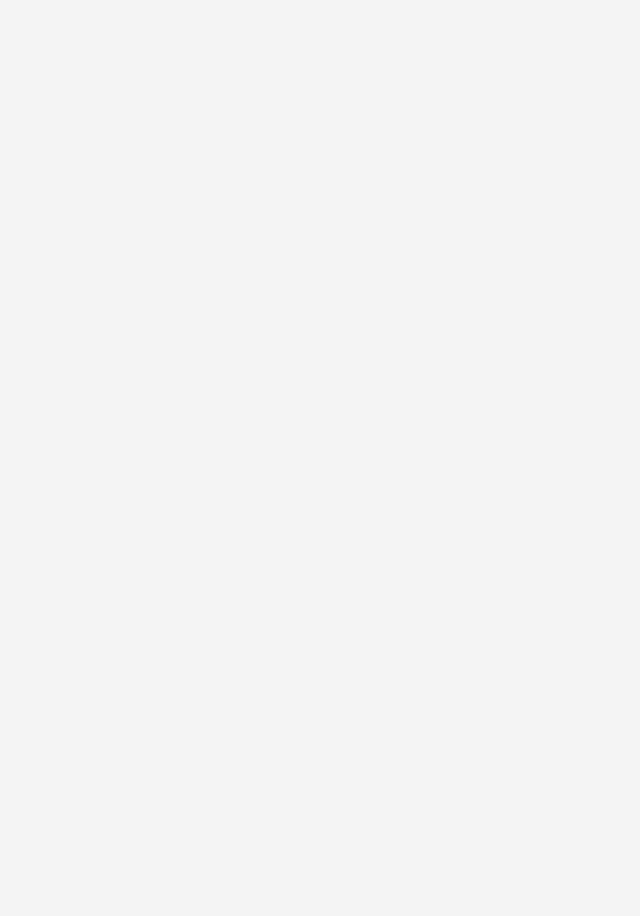
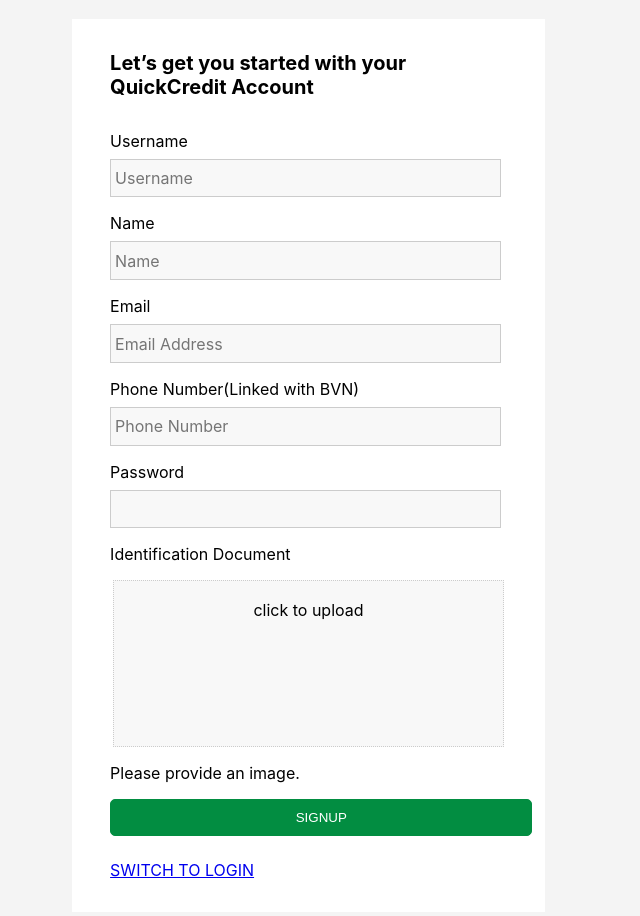
Before and after one commit to Opeyemi-Omotayo/QuickCredit-Clone, a React (Create React App) app: page /app/users/registration in a window 1280 px wide. Shown: the part 200-1116 px from the top of the page, without its empty margins (332-972 px from the left). Before the commit the page ends 800 px from the top, so only its background shows below. Built offline with nearby package versions, Linux system fonts and the light colour scheme.

Commit message:
made some changes to the signup&login

```diff
--- a/package.json
+++ b/package.json
@@ -6,10 +6,12 @@
     "@testing-library/jest-dom": "^5.16.5",
     "@testing-library/react": "^13.4.0",
     "@testing-library/user-event": "^13.5.0",
+    "firebase": "^9.17.2",
     "framer-motion": "^10.2.3",
     "react": "^18.2.0",
     "react-dom": "^18.2.0",
     "react-icons": "^4.7.1",
+    "react-phone-number-input": "^3.2.19",
     "react-router-dom": "^5.1.2",
     "react-scripts": "5.0.1",
     "react-transition-group": "^4.4.5",
--- a/src/App.js
+++ b/src/App.js
@@ -13,10 +13,10 @@
         <Route path="/" exact>
           <HomePage />
         </Route>
-        <Route path="/app/register" exact>
+        <Route path="/app/users/registration" exact>
           <Register />
         </Route>
-        <Route path="/app/login" exact>
+        <Route path="/app/users/login" exact>
           <Login />
         </Route>
       </Switch>
--- a/src/components/header/Navigation.js
+++ b/src/components/header/Navigation.js
@@ -8,8 +8,8 @@
     <li><NavLink to="#process">THE PROCESS</NavLink></li>
     <li><NavLink to="#whyUs">WHY US</NavLink></li>
     <li><NavLink to="#faqs">FAQs</NavLink></li>
-    <li><NavLink to="/app/login">LOGIN</NavLink></li>
-    <li><NavLink to="/app/register" className="startBtn">Register</NavLink></li>
+    <li><NavLink to="/app/users/login">LOGIN</NavLink></li>
+    <li><NavLink to="/app/users/registration" className="startBtn">Register</NavLink></li>
   </ul>
 }
 
--- a/src/pages/Login.js
+++ b/src/pages/Login.js
@@ -1,92 +1,108 @@
-import React , { useContext}from 'react';
-import { useHistory } from 'react-router-dom';
+import React, { useContext, useState } from "react";
+import { useHistory, Link } from "react-router-dom";
 
 import Img from "../components/Images/Register.svg";
-import Input from '../Elements/Input';
-import { VALIDATOR_EMAIL, VALIDATOR_MINLENGTH } from '../Validation/Validators';
-import { useForm } from '../hooks/form-hook';
+import Input from "../Elements/Input";
+import { VALIDATOR_EMAIL, VALIDATOR_MINLENGTH } from "../Validation/Validators";
+import { useForm } from "../hooks/form-hook";
 import { AuthContext } from "../context/auth-context";
 import { useHttp } from "../hooks/http-hook";
-import LoadingSpinner from '../Elements/LoadingSpinner';
-import ErrorModal from '../Elements/ErrorModal';
+import LoadingSpinner from "../Elements/LoadingSpinner";
+import ErrorModal from "../Elements/ErrorModal";
 
-import './Register.css';
+import "./Register.css";
 
 const Login = () => {
   const history = useHistory();
   const auth = useContext(AuthContext);
-  const { isLoading, sendRequest , error, clearError} = useHttp();
-  const [formState, inputHandler] = useForm(
+  const { isLoading, sendRequest, error, clearError } = useHttp();
+  const [formState, inputHandler, setFormData] = useForm(
     {
       email: {
         value: "",
         isValid: false,
       },
-      pin: {
+      password: {
         value: "",
         isValid: false,
-      }
+      },
     },
     false
   );
 
-  const submitHandler =async (event) =>{
-    console.log('okkkk')
+  const switchModeHandler = () => {
+    setFormData(
+      {
+        ...formState.inputs,
+        name: undefined,
+        number: undefined,
+        username: undefined,
+        image: undefined,
+      },
+      formState.inputs.email.isValid && formState.inputs.password.isValid
+    );
+  };
+
+  const submitHandler = async (event) => {
     event.preventDefault();
+    console.log(formState.inputs.password.value);
       console.log(formState.inputs.email.value);
-console.log(formState.inputs.password.value)
-
     try {
       const responseData = await sendRequest(
-        'http://localhost:5000/api/users/login',
-        'POST',
+        process.env.REACT_APP_BACKEND_URL + "/users/login",
+        "POST",
         JSON.stringify({
           email: formState.inputs.email.value,
-          password: formState.inputs.password.value
+          password: formState.inputs.password.value,
         }),
         {
-          'Content-Type': 'application/json'
+          "Content-Type": "application/json",
         }
       );
+      history.push("/");
       auth.login(responseData.userId, responseData.token);
-      history.push('/')
-    } catch (err) {}
+    } catch (err) {
     }
+  };
 
-  return <React.Fragment>
+  return (
+    <React.Fragment>
       <ErrorModal error={error} onClear={clearError} />
-     <img src={Img} alt="Register-img" className="box-img-logo"/>
+      <img src={Img} alt="Register-img" className="box-img-logo" />
       <div className=" box-register">
         {isLoading && <LoadingSpinner asOverlay />}
         <form action="" className="myform" onSubmit={submitHandler}>
-        <div className="alert">Registraion Successful</div>
-        <div className='login-head' >
-          <h1 className='login-p'>Welcome Back,</h1>
-          <small className='login-small'>Sign in to continue</small>
+          <div className="login-head">
+            <h1 className="login-p">Welcome Back,</h1>
+            <small className="login-small">Sign in to continue</small>
           </div>
           <Input
             id="email"
             element="input"
             type="text"
             label="Email"
+            placeholder="Email Address"
             validators={[VALIDATOR_EMAIL()]}
-            errorText="Please enter your correct email address"
+            errorText="Please enter your registered email address"
             onInput={inputHandler}
           />
           <Input
-            id="pin"
             element="input"
+            id="password"
             type="password"
-            label="Pin"
+            label="Password"
             validators={[VALIDATOR_MINLENGTH(6)]}
-            errorText="Please enter a password"
+            errorText="Please enter your registered password."
             onInput={inputHandler}
           />
-        <button className="registerButton" >LOG IN</button>
+          <button className="registerButton">LOG IN</button>
+          <Link onClick={switchModeHandler} to="/app/users/registration" className="shuttleBtn">
+            SWITCH TO SIGNUP
+          </Link>
         </form>
       </div>
+    </React.Fragment>
+  );
+};
 
-  </React.Fragment>
-}
-
-export default Login
+export default Login;
--- a/src/pages/Register.css
+++ b/src/pages/Register.css
@@ -74,6 +74,7 @@
   width: 26.4rem;
   padding: 10px;
   color: white;
+  margin-bottom: 1.5rem;
   background-color: rgb(2, 141, 65);
   border: 1px solid rgb(2, 141, 65);
 }
@@ -95,3 +96,7 @@
 .login-head{
   margin-bottom: 2rem;
 }
+
+.shuttleBtn{
+  text-align: right;
+}
--- a/src/pages/Register.js
+++ b/src/pages/Register.js
@@ -1,4 +1,6 @@
-import React, { useContext } from "react";
+import React, { useContext, useState } from "react";
+import { useHistory } from "react-router-dom";
+import PhoneInput from "react-phone-number-input";
 
 import { useForm } from "../hooks/form-hook";
 import Img from "../components/Images/Register.svg";
@@ -15,21 +17,32 @@
 import { useHttp } from "../hooks/http-hook";
 import LoadingSpinner from "../Elements/LoadingSpinner";
 import ErrorModal from "../Elements/ErrorModal";
+import { Link } from "react-router-dom";
 
 const Register = () => {
+  const history = useHistory();
   const auth = useContext(AuthContext);
-  const { isLoading, sendRequest, error, clearError } = useHttp();
-  const [formState, inputHandler] = useForm(
+  const { isLoading, error, sendRequest, clearError } = useHttp();
+
+  const [formState, inputHandler, setFormData] = useForm(
     {
-      username: {
+      email: {
         value: "",
         isValid: false,
       },
-      name: {
+      password: {
         value: "",
         isValid: false,
       },
-      email: {
+    },
+    false
+  );
+
+  const switchModeHandler = () => {
+      setFormData(
+        {
+          ...formState.inputs,
+          name: {
             value: "",
             isValid: false,
           },
@@ -37,7 +50,7 @@
             value: "",
             isValid: false,
           },
-      pin: {
+          username: {
             value: "",
             isValid: false,
           },
@@ -49,10 +62,10 @@
         false
       );
 
+  };
+
   const submitHandler = async (event) => {
-    console.log("okkk");
     event.preventDefault();
-    console.log(formState.inputs.image.value);
       try {
         const formData = new FormData();
         formData.append("username", formState.inputs.username.value);
@@ -61,29 +74,18 @@
         formData.append("number", formState.inputs.number.value);
         formData.append("password", formState.inputs.password.value);
         formData.append("image", formState.inputs.image.value);
-      const responseData =await sendRequest(
+        const responseData = await sendRequest(
           process.env.REACT_APP_BACKEND_URL + "/users/registration",
+          "POST",
           formData
         );
-
-
-      //console.log(formState.inputs.username.value);
-
-      // const response = await fetch(process.env.REACT_APP_BACKEND_URL + "/users/registration", {
-      //   method:"POST",
-      //   headers: {
-      //     "Content-Type": "application/json"
-      //   },
-      //   body:JSON.stringify({
-      //     formData
-      //   })
-      // })
-      // return response.json();
-
+        console.log(formState.inputs.password.value);
+        history.push("/");
         auth.login(responseData.userId, responseData.token);
       } catch (err) {
-      console.log(error);
+        console.log(err.message);
       }
+
   };
 
   return (
@@ -93,7 +95,6 @@
       <div className=" box-register">
         {isLoading && <LoadingSpinner asOverlay />}
         <form action="" className="myform" onSubmit={submitHandler}>
-          <div className="alert">Registraion Successful</div>
           <div class="modalText">
             <strong>Let’s get you started with your QuickCredit Account</strong>
           </div>
@@ -138,15 +139,15 @@
             onInput={inputHandler}
           />
           <Input
-            id="pin"
             element="input"
+            id="password"
             type="password"
-            label="Pin"
-            placeholder="Pin"
+            label="Password"
             validators={[VALIDATOR_MINLENGTH(6)]}
-            errorText="Please enter a password"
+            errorText="Please enter a valid password, at least 6 characters."
             onInput={inputHandler}
           />
+          <div>
             <label className="label-img">Identification Document</label>
             <ImageUpload
               center
@@ -154,7 +155,21 @@
               onInput={inputHandler}
               errorText="Please provide an image."
             />
-          <button className="registerButton">Get Started</button>
+          </div>
+          <button
+            type="submit"
+            className="registerButton"
+            disabled={!formState.isValid}
+          >
+            SIGNUP
+          </button>
+          <Link
+            onClick={switchModeHandler}
+            to="/app/users/login"
+            className="shuttleBtn"
+          >
+            SWITCH TO LOGIN
+          </Link>
         </form>
       </div>
     </React.Fragment>
```
Also changed, not shown: src/firebase.js (added, +20 -0 lines), 1 other file (tests, documents, lock files or other folders). Lines whose indentation alone changed are shown as unchanged.
